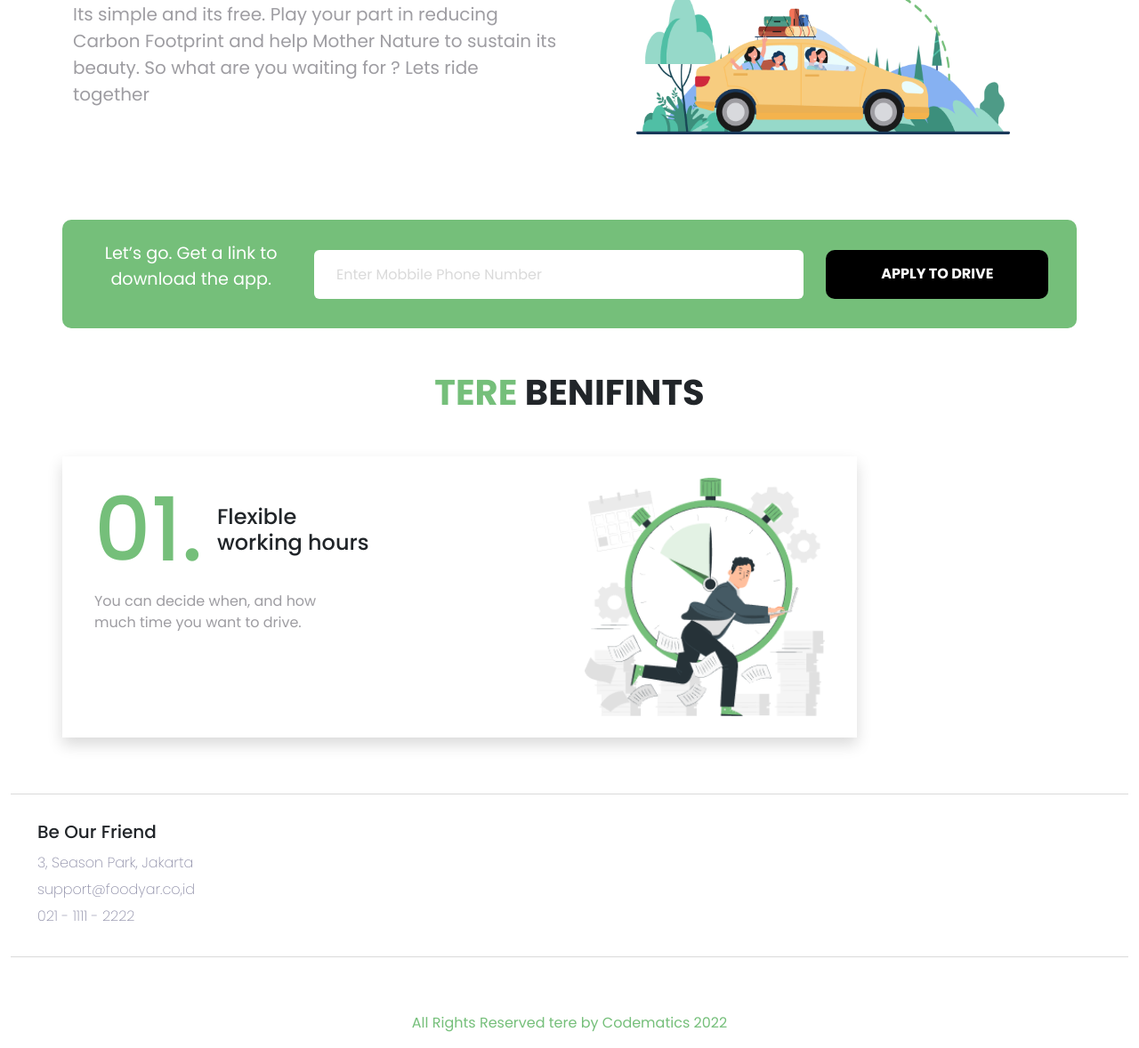
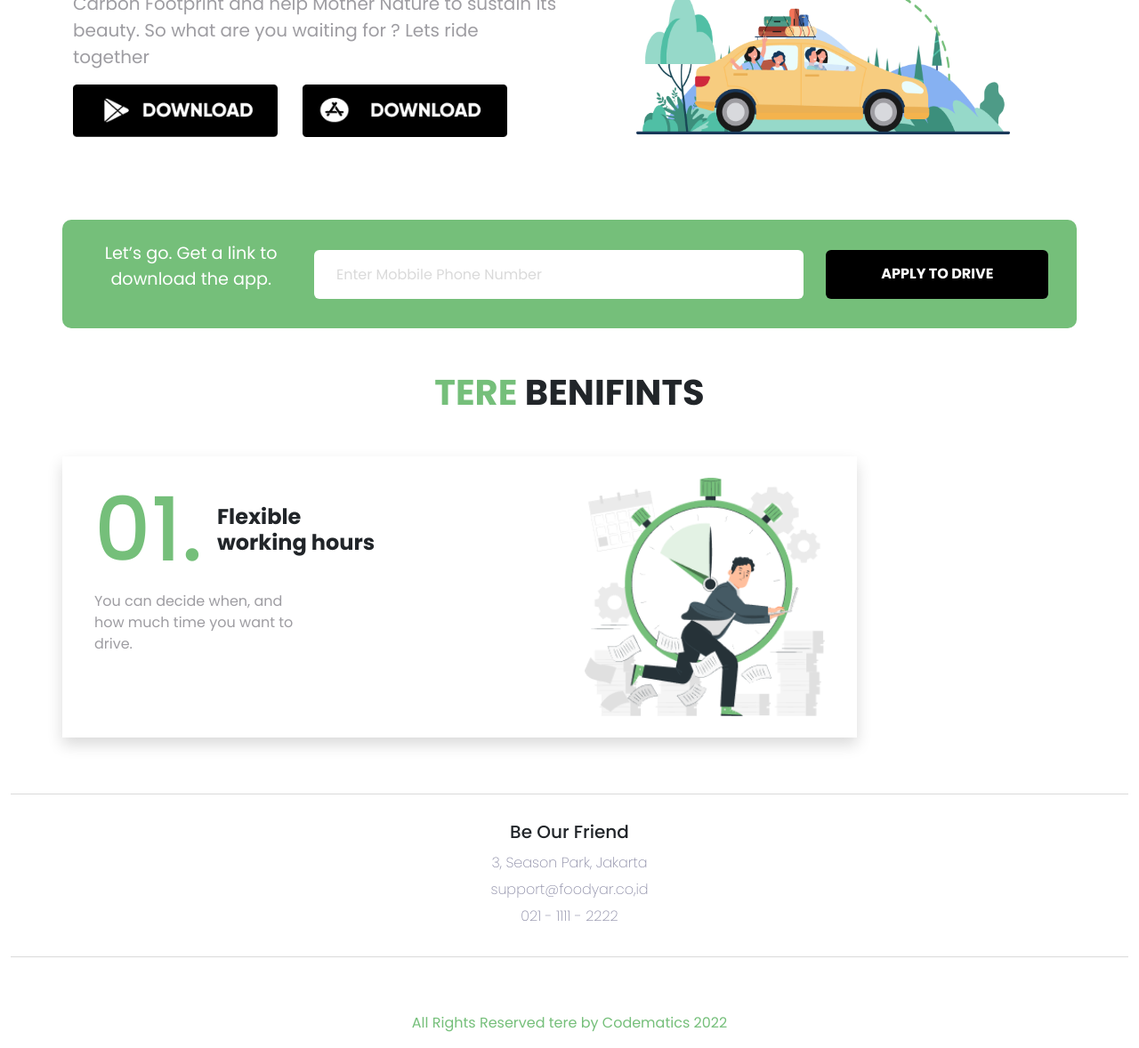
Before and after one commit to hajratariqi/Bootsrtap-Assignment, a plain HTML site: page index.html in a window 1280 px wide. Shown: the part 441-1619 px from the top of the page at 89% size. Drawn offline with nearby package versions, Linux system fonts and the light colour scheme.

Commit message:
Added Download app image

```diff
--- a/index.html
+++ b/index.html
@@ -11,7 +11,7 @@
 
 <div class="container-fluid">
 
-  <nav class="navbar navbar-expand-lg mx-5">
+  <nav class="navbar navbar-expand-lg ">
     <div class="container">
       <a class="navbar-brand" href="#">
         <img src="./images/main-logo.png" alt="logo">
@@ -47,7 +47,10 @@
           <h1 class="text-center text-sm-start">DOWNLOAD APP, SAVE MONEY, MAKE FRIENDS!</h1>
           <p class="intro-para text-center text-sm-start">Its simple and its free. Play your part in reducing Carbon Footprint and help Mother Nature to sustain its beauty. So what are you waiting for ? Lets ride together</p>
           <div class="row">
-            <div class="col"></div>
+            <div class="col">
+              <img src="./images/playStore.png" width="230" class="download-image me-4 mb-4" alt="Play store">
+              <img src="./images/appStore.png" width="230" class="download-image me-4  mb-4" alt="App store">
+            </div>
           </div>
         </div>
 
--- a/style.css
+++ b/style.css
@@ -66,7 +66,7 @@ width: 226px !important;
     border: none;
     height: 55px;
     color: white;
-    border-radius: 10px;
+    border-radius: 6px;
     font-weight: bolder;
     width: 250px !important;
     padding: 10px !important;
@@ -79,8 +79,8 @@ width: 226px !important;
     width: 80%;
 }
 .sec-heading{
+    font-weight: bold;
     text-transform: uppercase;
-    font-weight: bold;
     text-align: center;
 
 }
@@ -101,10 +101,11 @@ width: 226px !important;
 }
 .steps-count h4{
     width:190px;
+    font-weight: bolder;
 }
 .steps-text {
     color:#9E9DA2;
-    width: 300px;
+    width: 19vmax;
 }
 
 
@@ -120,7 +121,9 @@ width: 226px !important;
     border-bottom: 1px solid #dadada;
 }
 .our-support .col{
-
+   display: flex;
+   flex-direction: column;
+   align-items: center;
 }
 .our-support h6{
 
@@ -154,4 +157,7 @@ footer > p{
     .main-logo > img{
         width: 320px;
     }
+    .download-image{
+        width: 40%;
+    }
 }
```
Also changed, not shown: images/appStore.png (added), images/playStore.png (added).
